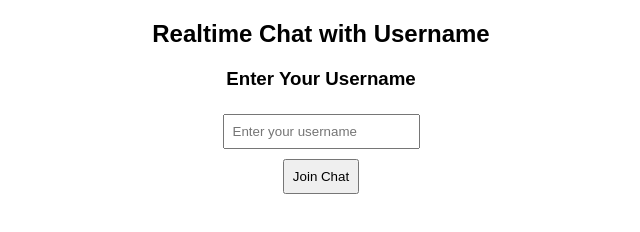
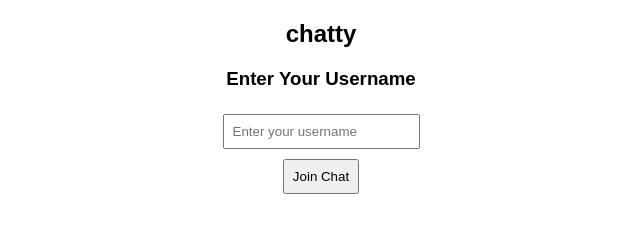
Before and after one commit to InkBoyM/chat, a plain HTML site: page index.htm in a window 1280 px wide. Shown: the whole page, without its empty margins (319-959 px from the left). Drawn offline with Linux system fonts and the light colour scheme.

Commit message:
Update index.htm

```diff
--- a/index.htm
+++ b/index.htm
@@ -111,7 +111,7 @@
 </head>
 <body>
 
-    <h2>Realtime Chat with Username</h2>
+    <h2>chatty</h2>
 
     <!-- Username Input Form -->
     <form id="loginForm">
```
